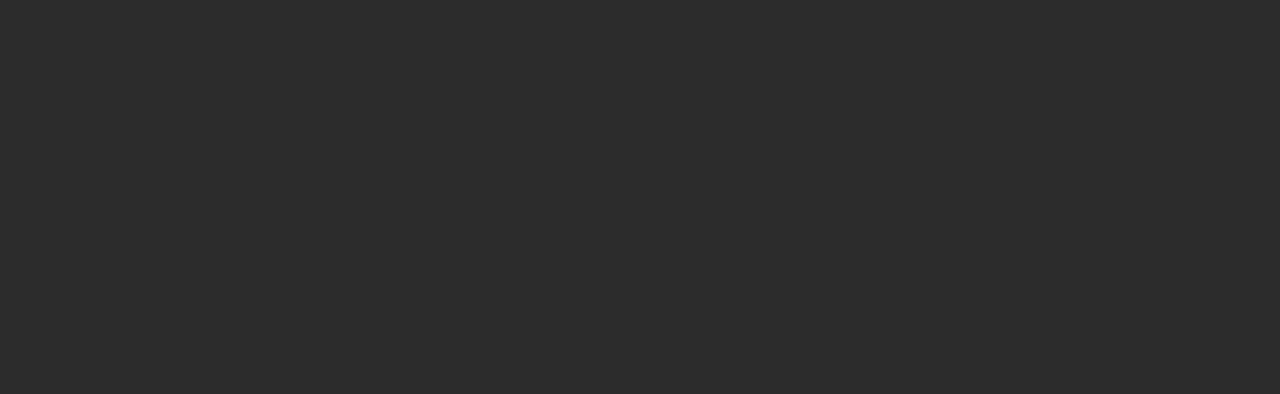
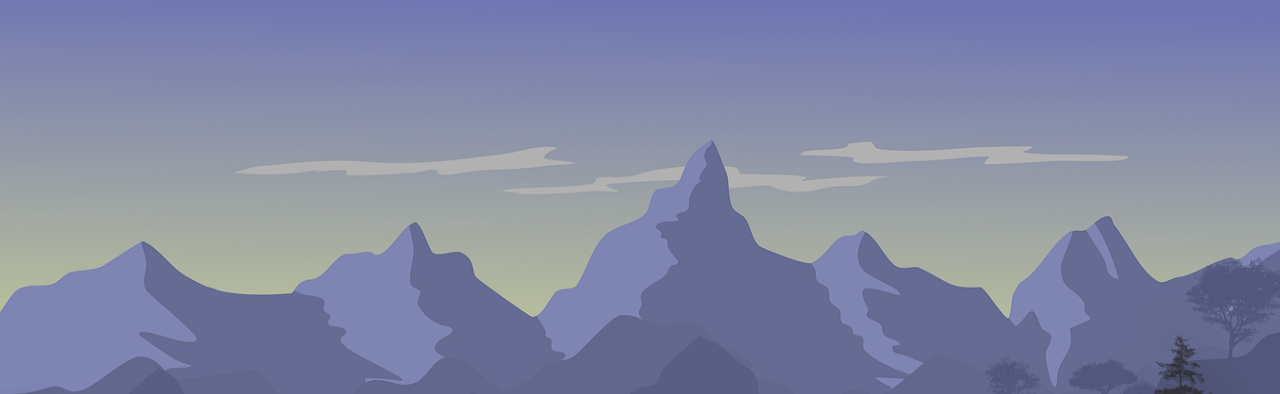
Before and after one commit to MarcellCosta31/site-marcell, a plain HTML site: page pagina_inicial.html in a window 1280 px wide. Shown: the top 394 px of the page. Drawn offline with Linux system fonts and the light colour scheme; the site is published under a folder, as on GitHub Pages, so addresses that start at the root find nothing; files whose address does not match are found by name.

Commit message:
Alterei o caminho

```diff
--- a/pagina_inicial.css
+++ b/pagina_inicial.css
@@ -12,7 +12,7 @@ body{
 }
 
 header{
-    background-image: url('/imagens/cabeça_imagem.png');
+    background-image: url('imagens/cabeça_imagem.png');
     background-repeat: no-repeat;
     background-size: 100% 99%;
     width: 100%;
```
